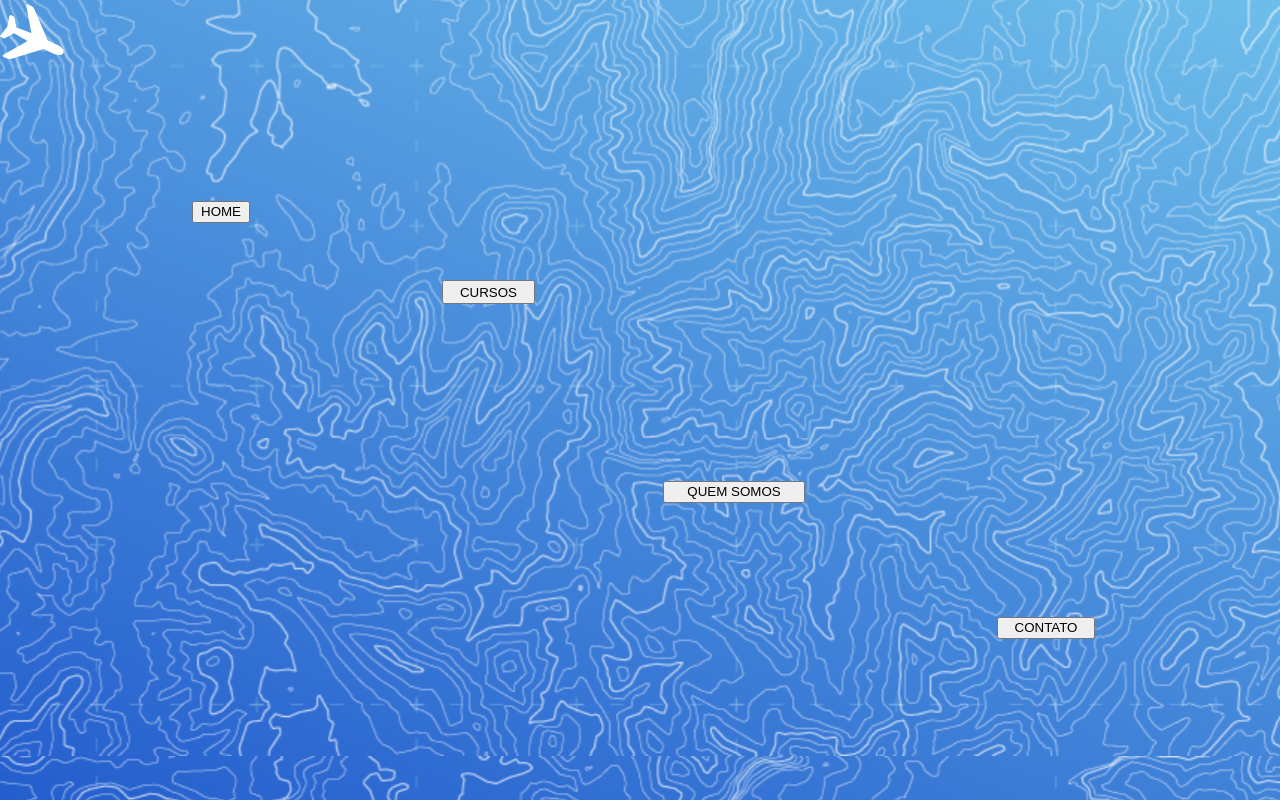
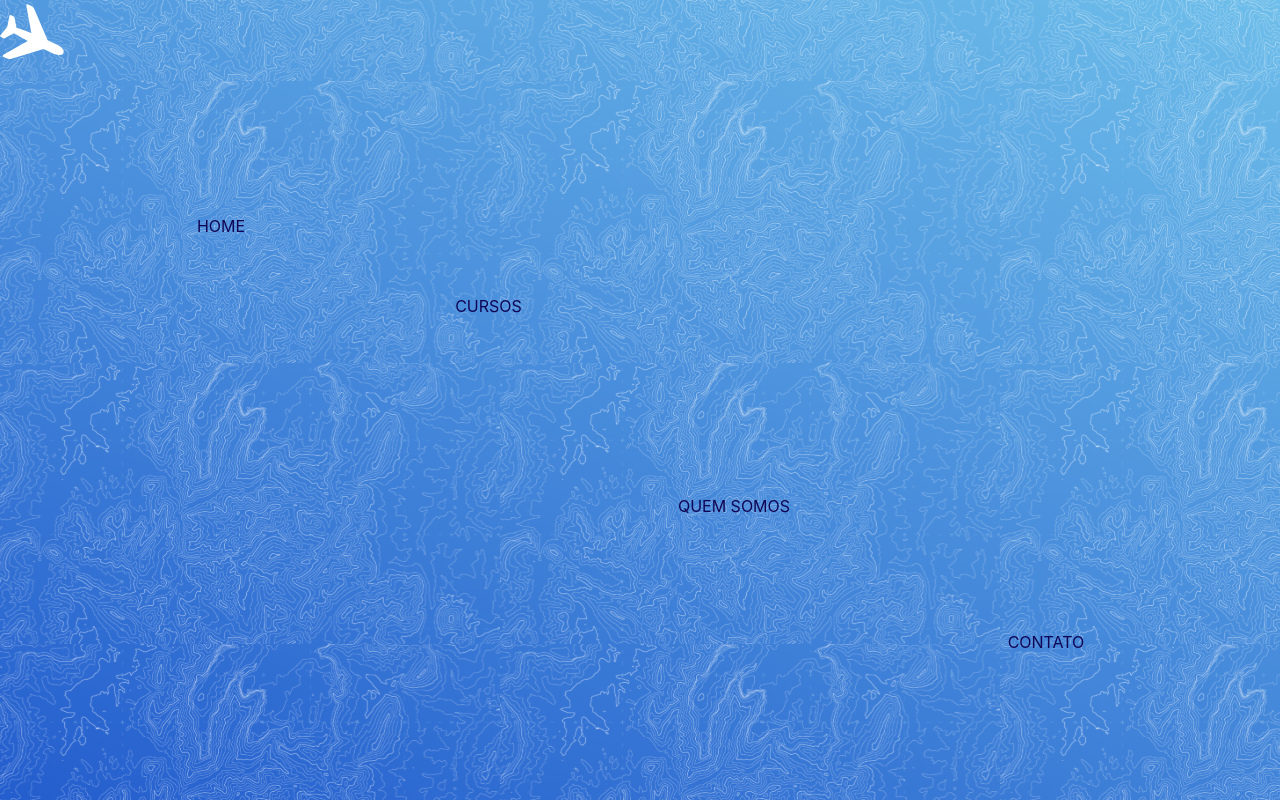
Before and after one commit to cpejr/frontend-aeroweb, a React (Create React App) app: page / in a window 1280 px wide. Built offline with nearby package versions, Linux system fonts and the light colour scheme.

Commit message:
Estilização dos botões

```diff
--- a/src/pages/Home.js
+++ b/src/pages/Home.js
@@ -15,6 +15,10 @@ function Home() {
   const [posX, setPosX] = useState(0);
   const [posY, setPosY] = useState(0);
   const [angle, setAngle] = useState(0);
+  const [colorHome, setColorHome] = useState('#100554');
+  const [colorCursos, setColorCursos] = useState('#100554');
+  const [colorQuemSomos, setColorQuemSomos] = useState('#100554');
+  const [colorContato, setColorContato] = useState('#100554');
 
   const [size] = useState(() => {
     let proposedWidth = window.innerWidth / 20;
@@ -51,7 +55,11 @@ function Home() {
       setAngle(360 - newAngle);
 
       setPosX(x - size / 2);
-      setPosY(y - size / 2);
+      setPosY((y - size / 2)+40);
+      setColorHome('white');
+      setColorCursos('#100554');
+      setColorQuemSomos('#100554');
+      setColorContato('#100554');
   }
 
   function spin2(e){
@@ -79,7 +87,11 @@ function Home() {
       setAngle(360 - newAngle);
 
       setPosX(x - size / 2);
-      setPosY(y - size / 2);
+      setPosY((y - size / 2)+40);
+      setColorHome('#100554');
+      setColorCursos('white');
+      setColorQuemSomos('#100554');
+      setColorContato('#100554');
   }
 
   function spin3(e){
@@ -107,7 +119,11 @@ function Home() {
       setAngle(360 - newAngle);
 
       setPosX(x - size / 2);
-      setPosY(y - size / 2);
+      setPosY((y - size / 2)+40);
+      setColorHome('#100554');
+      setColorCursos('#100554');
+      setColorQuemSomos('white');
+      setColorContato('#100554');
   }
 
   function spin4(e){
@@ -135,7 +151,11 @@ function Home() {
       setAngle(360 - newAngle);
 
       setPosX(x - size / 2);
-      setPosY(y - size / 2);
+      setPosY((y - size / 2)+40);
+      setColorHome('#100554');
+      setColorCursos('#100554');
+      setColorQuemSomos('#100554');
+      setColorContato('white');
   }
 
   const classes = useStyles();
@@ -162,16 +182,16 @@ function Home() {
         </div>
         <div className={classes.homeGeneral}>
           <div className={classes.button1}>
-            <button onClick={spin1} style={{width:"58px", height:"22px"}}>HOME</button>
+            <p onClick={spin1} style={{width:"58px", height:"22px", color: colorHome, cursor: 'pointer'}}>HOME</p>
           </div>
           <div className={classes.button2}>
-            <button onClick={spin2} style={{width:"93px", height:"24px"}}>CURSOS</button>
+            <p onClick={spin2} style={{width:"93px", height:"24px", color: colorCursos, cursor: 'pointer'}}>CURSOS</p>
           </div>
           <div className={classes.button3}>
-            <button onClick={spin3} style={{width:"142px", height:"22px"}}>QUEM SOMOS</button>
+            <p onClick={spin3} style={{width:"142px", height:"22px", color: colorQuemSomos, cursor: 'pointer'}}>QUEM SOMOS</p>
           </div>
           <div className={classes.button4}>
-            <button onClick={spin4} style={{width:"98px", height:"22px"}}>CONTATO</button>
+            <p onClick={spin4} style={{width:"98px", height:"22px", color: colorContato, cursor: 'pointer'}}>CONTATO</p>
           </div>
         </div>
       </div>
--- a/src/pages/HomeStyles.js
+++ b/src/pages/HomeStyles.js
@@ -1,4 +1,5 @@
 import { makeStyles } from "@material-ui/core";
+import { red } from "@material-ui/core/colors";
 import Background from "./ImagemDeFundo.svg";
 
 export const useStyles = makeStyles({
@@ -15,7 +16,7 @@ export const useStyles = makeStyles({
     display: 'flex',
     flexDirection: 'column',
     backgroundImage: "url("+ Background +")",
-    backgroundSize: '1700px',
+    backgroundSize: '500px',
   },
   homeGeneral: {
     display: 'flex',
@@ -23,6 +24,8 @@ export const useStyles = makeStyles({
   button1: {
     paddingTop: '25vh',
     paddingLeft: '15vw',
+    opacity: 1,
+    color: red,
   },
   button2: {
     paddingTop: '35vh',
```
Also changed, not shown: 1 other file (tests, documents, lock files or other folders).
